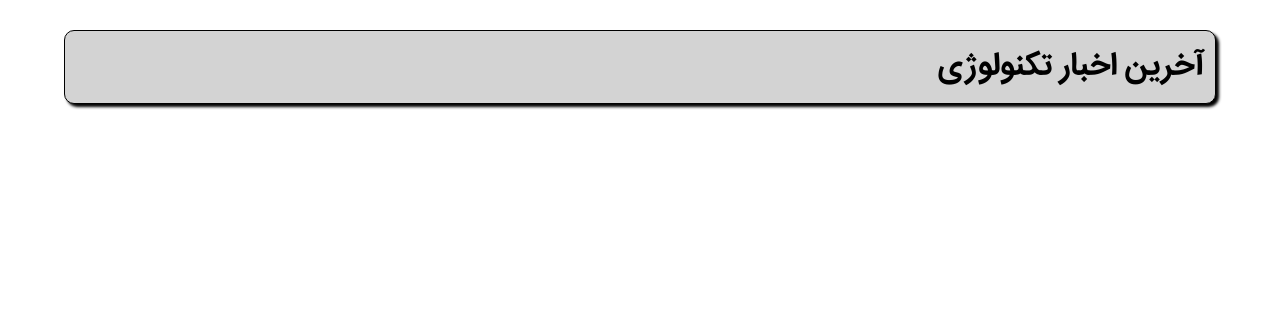
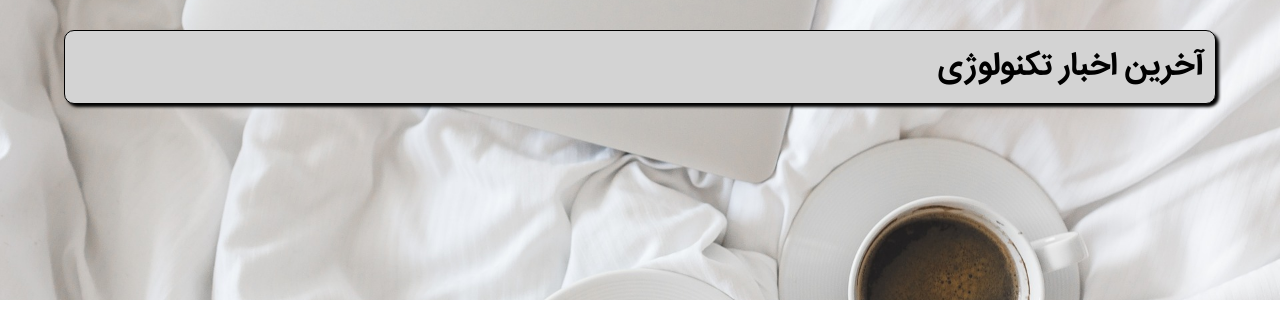
Before and after one commit to mistrs2p/renuxt, a Nuxt app: page / in a window 1280 px wide. Shown: the top 329 px of the page. Built offline with nearby package versions, Linux system fonts and the light colour scheme; grey boxes are pictures that could not be loaded.

Commit message:
Image Added To HomePage

```diff
--- a/pages/index.vue
+++ b/pages/index.vue
@@ -36,6 +36,7 @@ export default {}
     position: relative;
     padding: 30px;
     box-sizing: border-box;
+    background-image: url('~/assets/images/main-page-background.jpg');
     background-position: center;
     background-size: cover;
   }
```
